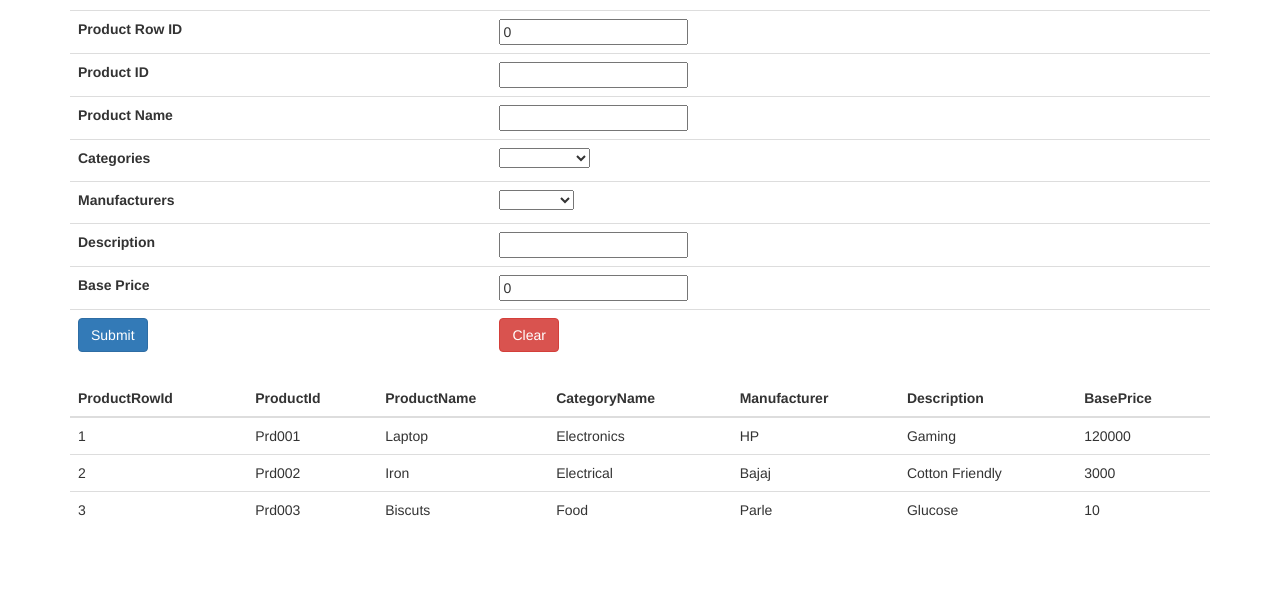
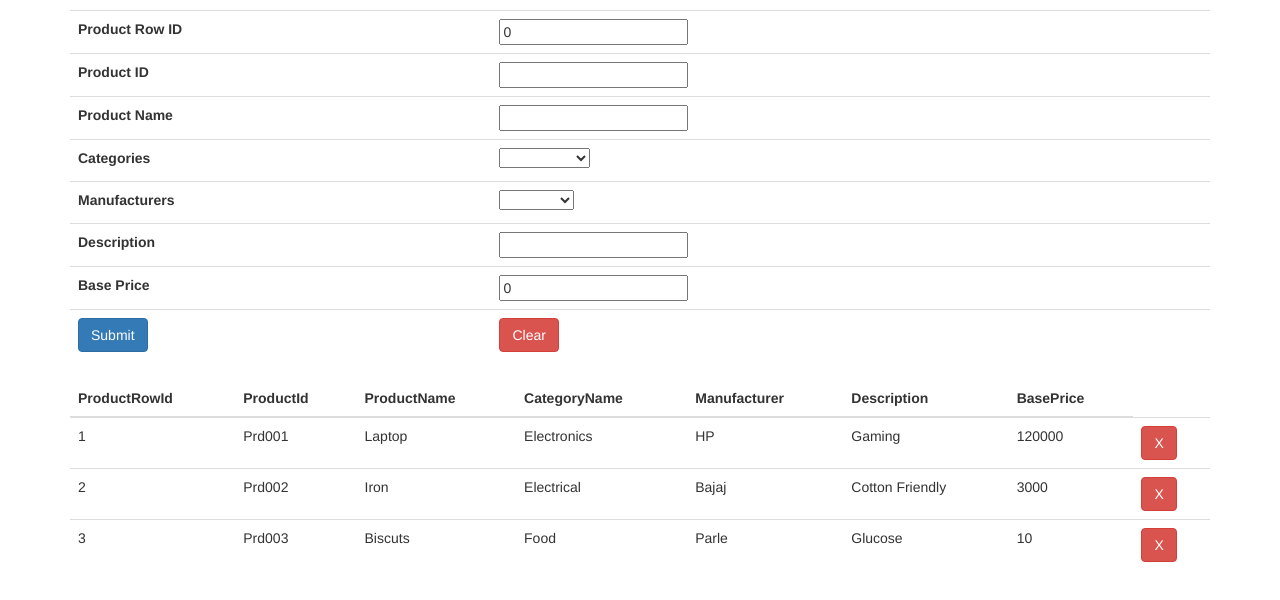
Before and after one commit to anilmkadam/angular-reactive-forms, an Angular app: page / in a window 1280 px wide. Shown: the top 600 px of the page. Built offline with nearby package versions, Linux system fonts and the light colour scheme.

Commit message:
Added delete button to delete record

```diff
--- a/src/app/productreactiveform/app.productreactiveform.component.html
+++ b/src/app/productreactiveform/app.productreactiveform.component.html
@@ -202,6 +202,9 @@
   <tbody>
     <tr *ngFor="let prd of products" (click)="getSelectedProduct(prd)">
       <td *ngFor="let h of headers">{{ prd[h] }}</td>
+      <td>
+        <button class="btn btn-danger" (click)="deleteProduct(prd)">X</button>
+      </td>
     </tr>
   </tbody>
 </table>
--- a/src/app/productreactiveform/app.productreactiveform.component.ts
+++ b/src/app/productreactiveform/app.productreactiveform.component.ts
@@ -96,4 +96,10 @@ export class ProductReactiveFormComponent implements OnInit {
     this.products = this.logic.addProduct(this.product);
     console.log(JSON.stringify(this.products));
   }
+
+  deleteProduct(product: Product): void {
+    this.products = this.products.filter(
+      (item) => item.ProductId != product.ProductId
+    );
+  }
 }
```
